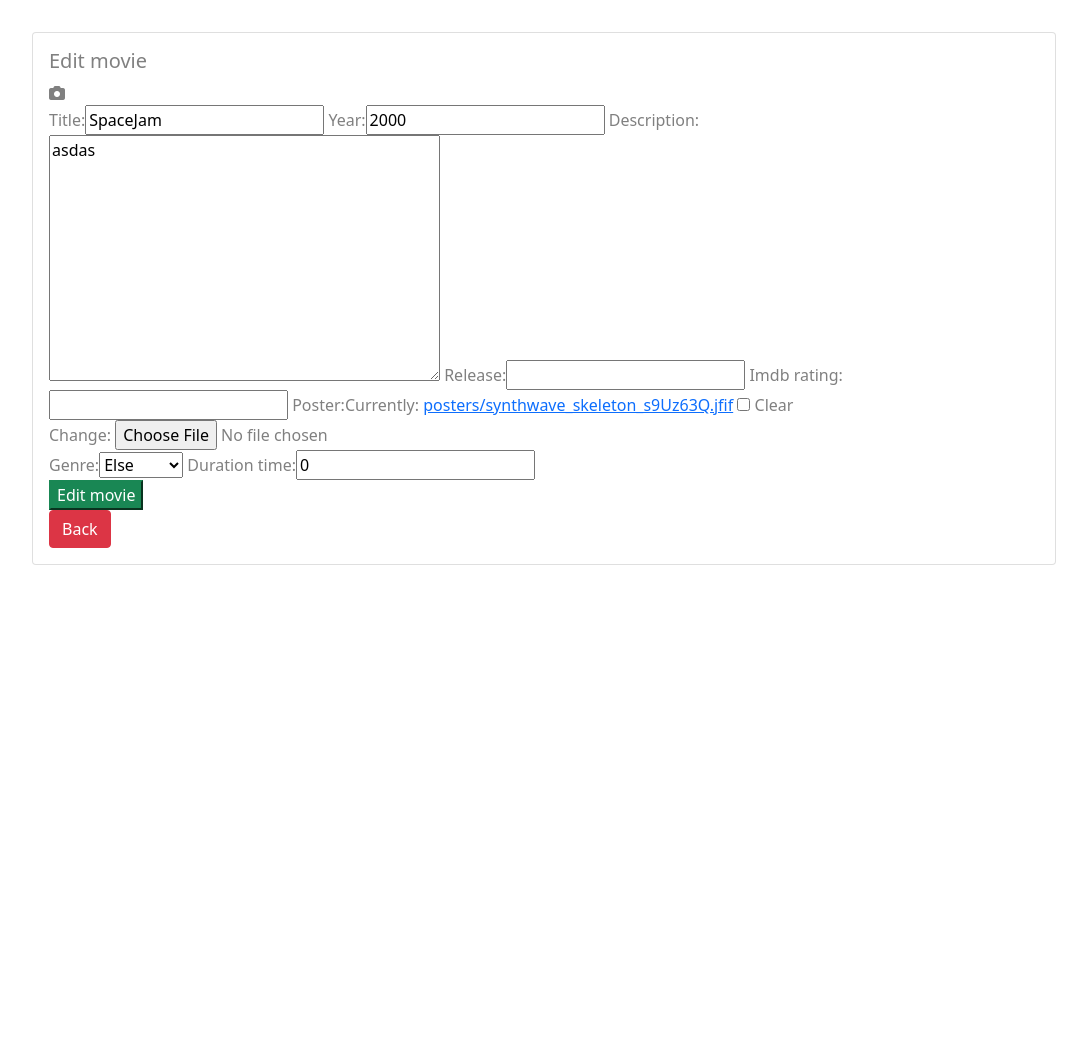
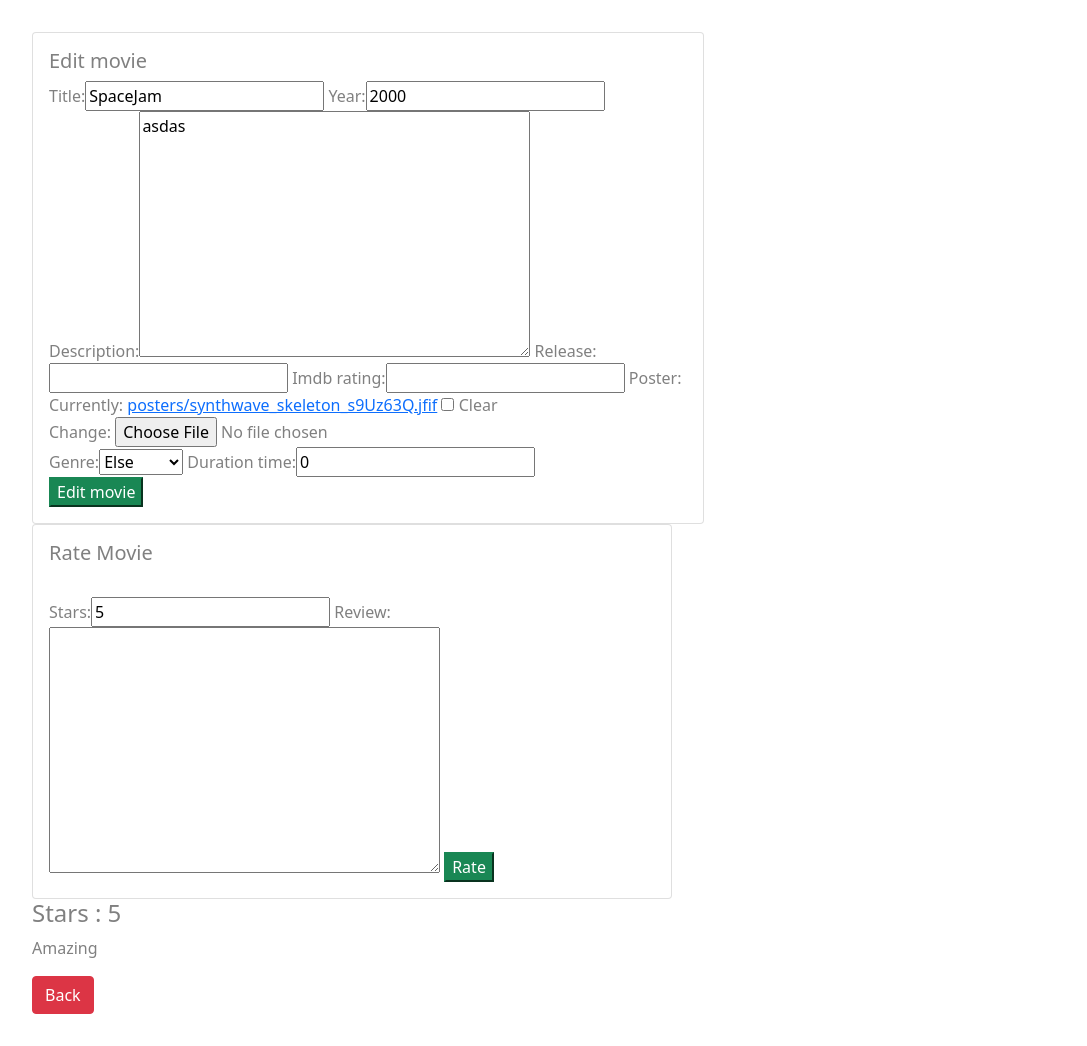
Before and after one commit to DonutDonkey/Django, a Django app: page /films/edit/1/ in a window 1280 px wide. Shown: the whole page, without its empty margins (0-1087 px from the left). Before the commit the page ends 565 px from the top, so only its background shows below. Run offline with Django 3.2, Linux system fonts and the light colour scheme; a user stored in the database is signed in; data comes from the database, SQL or seed files in the repository; some libraries are stand-ins or nearby versions.

Commit message:
adding additional relationships
TODO :
    + add actors in views / forms

```diff
--- a/appImdbTutorial/forms.py
+++ b/appImdbTutorial/forms.py
@@ -1,5 +1,5 @@
 from django.forms import ModelForm
-from .models import AdditionalInfo, Film
+from .models import AdditionalInfo, Film, Rating
 
 class FilmForm(ModelForm) :
     class Meta:
@@ -10,3 +10,8 @@ class AdditionalInfoForm(ModelForm) :
     class Meta:
         model = AdditionalInfo
         fields = ['genre', 'duration_time']
+
+class RatingForm(ModelForm) :
+    class Meta:
+        model = Rating
+        fields = ['stars', 'review']
--- a/appImdbTutorial/models.py
+++ b/appImdbTutorial/models.py
@@ -61,13 +61,13 @@ class Rating(models.Model) :
     review = models.TextField(default='', blank=True)
     stars = models.SmallIntegerField(default=5)
 
-    movie = models.ForeignKey(Film, on_delete=models.CASCADE)
+    film = models.ForeignKey(Film, on_delete=models.CASCADE)
 
 class Actor(models.Model) :
     first_name = models.CharField(max_length=32)
     last_name = models.CharField(max_length=32)
 
-    movies = models.ManyToManyField(Film)
+    movies = models.ManyToManyField(Film, related_name='actors')
 
     def __str__(self) -> str:
         return "{} {}".format(self.first_name, self.last_name)
--- a/appImdbTutorial/views.py
+++ b/appImdbTutorial/views.py
@@ -1,6 +1,6 @@
 from django.shortcuts import redirect, render, get_object_or_404
-from .models import AdditionalInfo, Film
-from .forms import FilmForm, AdditionalInfoForm
+from .models import AdditionalInfo, Film, Rating
+from .forms import FilmForm, AdditionalInfoForm, RatingForm
 from django.contrib.auth.decorators import login_required
 
 # Create your views here.
@@ -34,6 +34,9 @@ def new_movie(request) :
 def edit_movie(request, id) :
     if_new = False
     movie = get_object_or_404(Film, pk=id) # no primary key in our model
+    reviews = Rating.objects.filter(film=movie)
+    actors = movie.actors.all() #actors is related name =
+
 
     try :
         info = AdditionalInfo.objects.get(film = movie.id) # If no value is added in the models.py the dault will be lower casae name of the model
@@ -42,6 +45,13 @@ def edit_movie(request, id) :
 
     form_film = FilmForm(request.POST or None, request.FILES or None, instance=movie)
     form_info = AdditionalInfoForm(request.POST or None, instance=info)
+    form_rati = RatingForm(request.POST or None)
+
+    if request.method == 'POST' :
+        if 'stars' in request.POST :
+            rating_to_save = form_rati.save(commit=False)
+            rating_to_save.film = movie
+            rating_to_save.save()
 
     if all( (form_film.is_valid(), form_info.is_valid()) ) :
         film = form_film.save(commit=False)
@@ -52,7 +62,7 @@ def edit_movie(request, id) :
 
         return redirect(all_movies)
 
-    return render(request, 'movie_form.html', {'form': form_film, 'form_info': form_info, 'isNew': if_new})
+    return render(request, 'movie_form.html', {'form': form_film, 'form_info': form_info, 'rating': form_rati, 'reviews': reviews, 'isNew': if_new})
 
 @login_required
 def delete_movie(request, id) :
--- a/templates/movie_form.html
+++ b/templates/movie_form.html
@@ -5,7 +5,7 @@
 {% block title %} Film form {% endblock %}
 
 {% block page %}
-    <div class="card" style="width: 64rem;">
+    <div class="card" style="width: 42rem; float: left; margin-right: 1rem;">
         <div class="card-body">
             {% if isNew %}
                 <h5 class="card-title">Add movie</h5>
@@ -13,7 +13,6 @@
                 <h5 class="card-title">Edit movie</h5>
             {% endif %}
 
-            <i class="fas fa-camera"></i>
             <form method="POST" enctype="multipart/form-data">
                 {% csrf_token %}
                 <!-- {{ form }} -->
@@ -27,6 +26,25 @@
                         <button type="submit" class="btn-success">Edit movie</button>
                     {% endif %}
             </form>
+        </div>
+    </div>
 
-        <a href="{% url 'all_movies' %}"> <button type="submit" class="btn btn-danger">Back</button> </a>
+    <div class="card" style="width: 40rem;">
+        <div class="card-body">
+            <h5 class="card-title">Rate Movie</h5>
+
+            <form method="POST" enctype="multipart/form-data">
+                {% csrf_token %}
+                <br>
+                {{ rating|bootstrap }}
+                    <button type="submit" class="btn-success">Rate</button>
+            </form>
+        </div>
+    </div>
+
+    {% for reviews_loop in reviews %}
+        <h4>Stars : {{ reviews_loop.stars }}</h4>
+        <p>{{ reviews_loop.review }}</p>
+    {% endfor %}
+    <a href="{% url 'all_movies' %}"> <button type="submit" class="btn btn-danger">Back</button> </a>
 {% endblock %}
```
Also changed, not shown: appImdbTutorial/migrations/0008_auto_20210908_1621.py (added), db.sqlite3.
